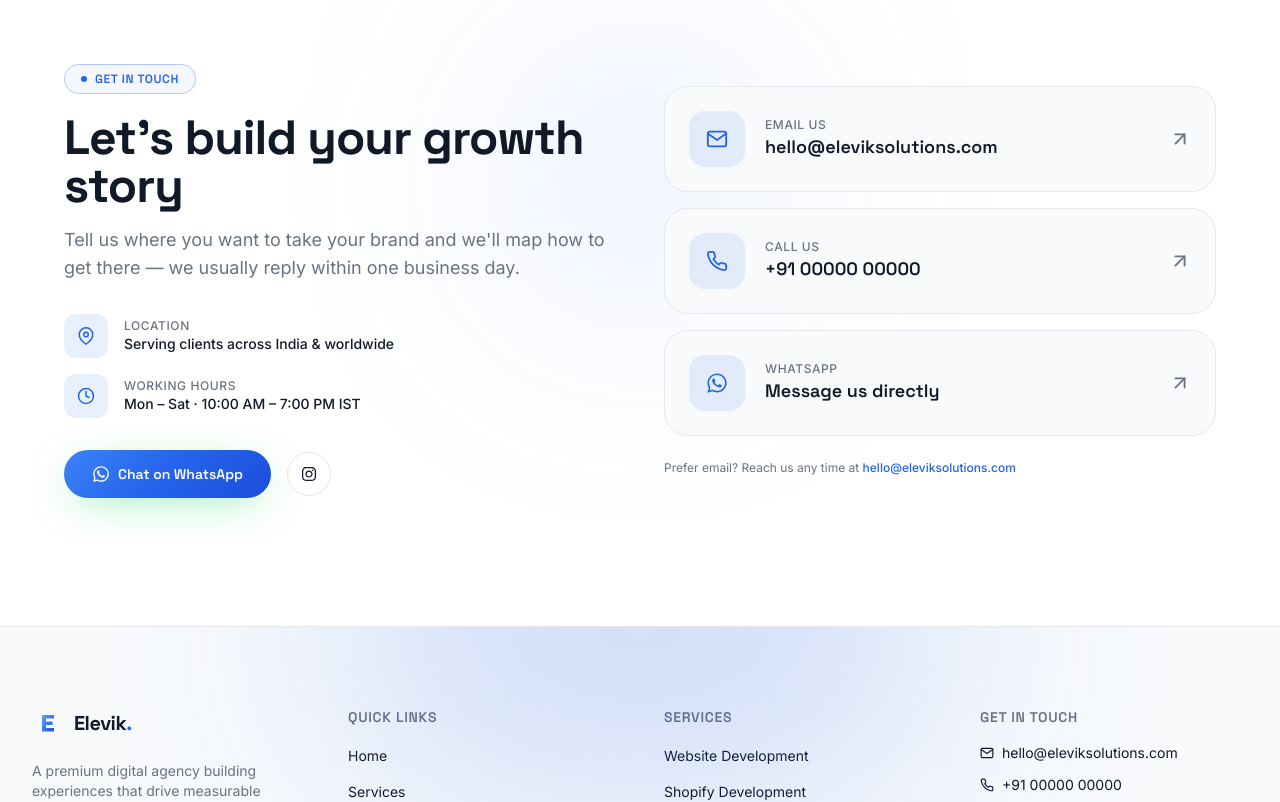
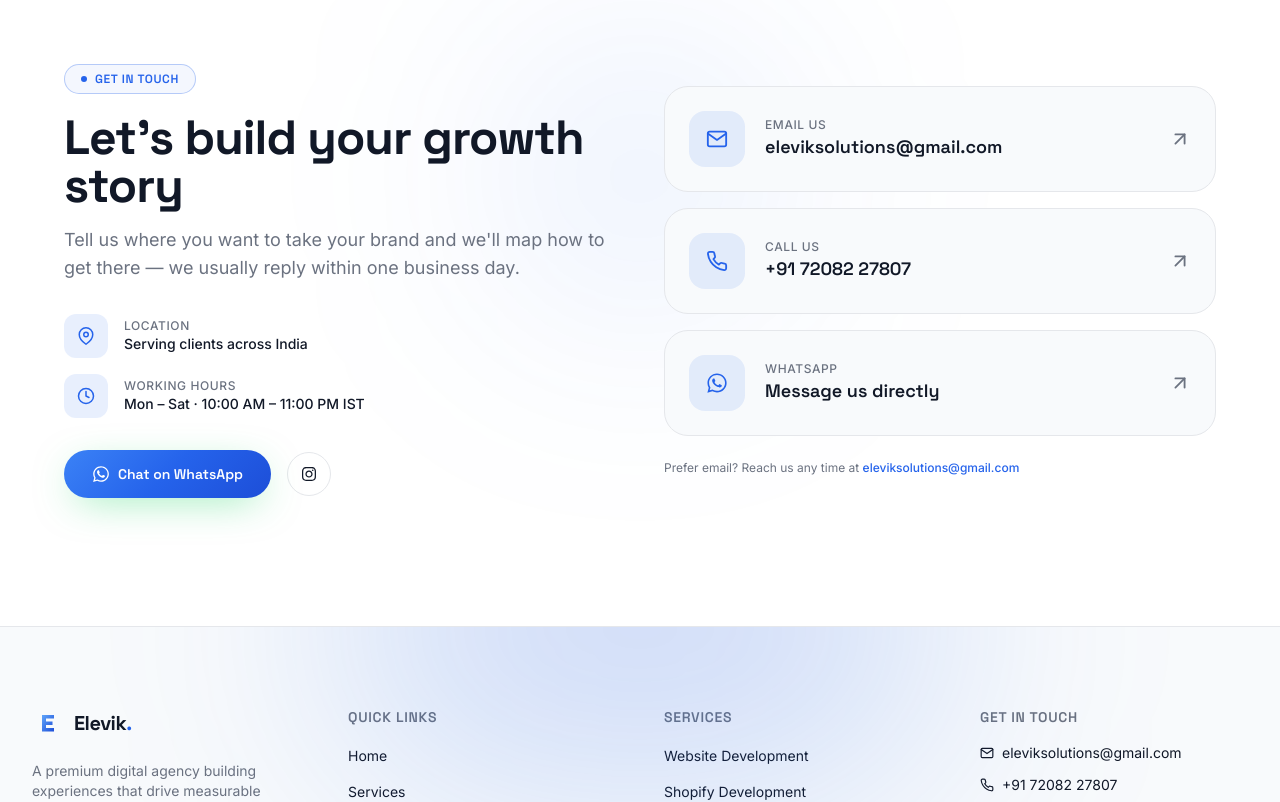
Before and after one commit to ahadqrsh/elevik-solutions, a React (Vite) app: page / in a window 1280 px wide. Shown: the part 6660-7462 px from the top of the page. Built offline with nearby package versions, Linux system fonts and the light colour scheme.

Commit message:
added contact links

```diff
--- a/src/components/layout/Footer.jsx
+++ b/src/components/layout/Footer.jsx
@@ -23,7 +23,7 @@ export default function Footer() {
           </p>
           <div className="mt-6 flex gap-3">
             {[FiInstagram].map((Icon, i) => (
-              <a key={i} href="#" aria-label="social" className="magnetic grid h-10 w-10 place-items-center rounded-full border border-light-line text-light-text transition-colors hover:border-brand hover:text-brand dark:border-dark-line dark:text-white">
+              <a key={i} href="https://www.instagram.com/elevik_solutions" aria-label="social" className="magnetic grid h-10 w-10 place-items-center rounded-full border border-light-line text-light-text transition-colors hover:border-brand hover:text-brand dark:border-dark-line dark:text-white">
                 <Icon />
               </a>
             ))}
@@ -51,10 +51,10 @@ export default function Footer() {
         <div className="footer-col">
           <h4 className="mb-4 font-display text-sm font-semibold uppercase tracking-wider text-light-muted dark:text-dark-muted">Get in touch</h4>
           <a href="mailto:hello@eleviksolutions.com" className="flex items-center gap-2 text-sm text-light-text transition-colors hover:text-brand dark:text-dark-accent">
-            <FiMail /> hello@eleviksolutions.com
+            <FiMail /> eleviksolutions@gmail.com
           </a>
           <a href="tel:+910000000000" className="mt-3 flex items-center gap-2 text-sm text-light-text transition-colors hover:text-brand dark:text-dark-accent">
-            <FiPhone /> +91 00000 00000
+            <FiPhone /> +91 72082 27807
           </a>
         </div>
       </div>
--- a/src/components/sections/Contact.jsx
+++ b/src/components/sections/Contact.jsx
@@ -8,12 +8,12 @@ import MagneticButton from "../ui/MagneticButton.jsx";
 
 // Edit these once — everything on the page reads from here.
 const CONTACT = {
-  email: "hello@eleviksolutions.com",
-  phone: "+91 00000 00000",
-  phoneHref: "tel:+910000000000",
-  whatsapp: "https://wa.me/910000000000",
-  location: "Serving clients across India & worldwide",
-  hours: "Mon – Sat · 10:00 AM – 7:00 PM IST",
+  email: "eleviksolutions@gmail.com",
+  phone: "+91 72082 27807",
+  phoneHref: "tel:+917208227807",
+  whatsapp: "https://wa.me/917208227807",
+  location: "Serving clients across India",
+  hours: "Mon – Sat · 10:00 AM – 11:00 PM IST",
 };
 
 const METHODS = [
@@ -72,7 +72,7 @@ export default function Contact() {
             </MagneticButton>
             <div className="flex gap-3">
               {[
-                { icon: FaInstagram, href: "https://instagram.com/eleviksolutions" }
+                { icon: FaInstagram, href: "https://www.instagram.com/elevik_solutions" }
               ].map((s, i) => (
                 <a
                   key={i}
```
